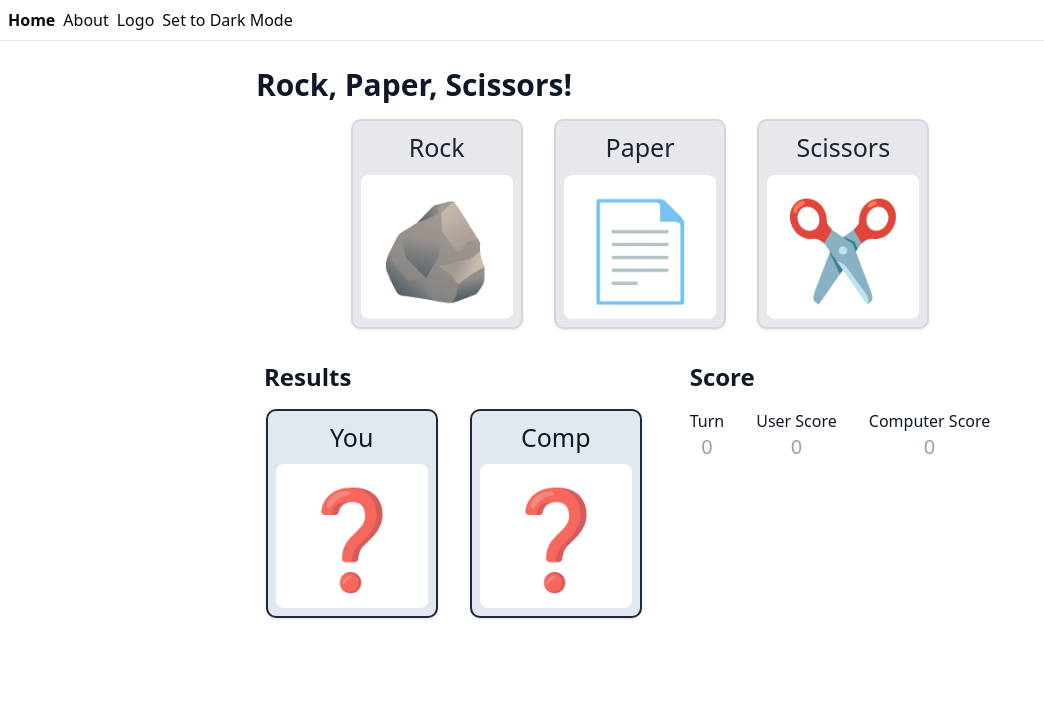
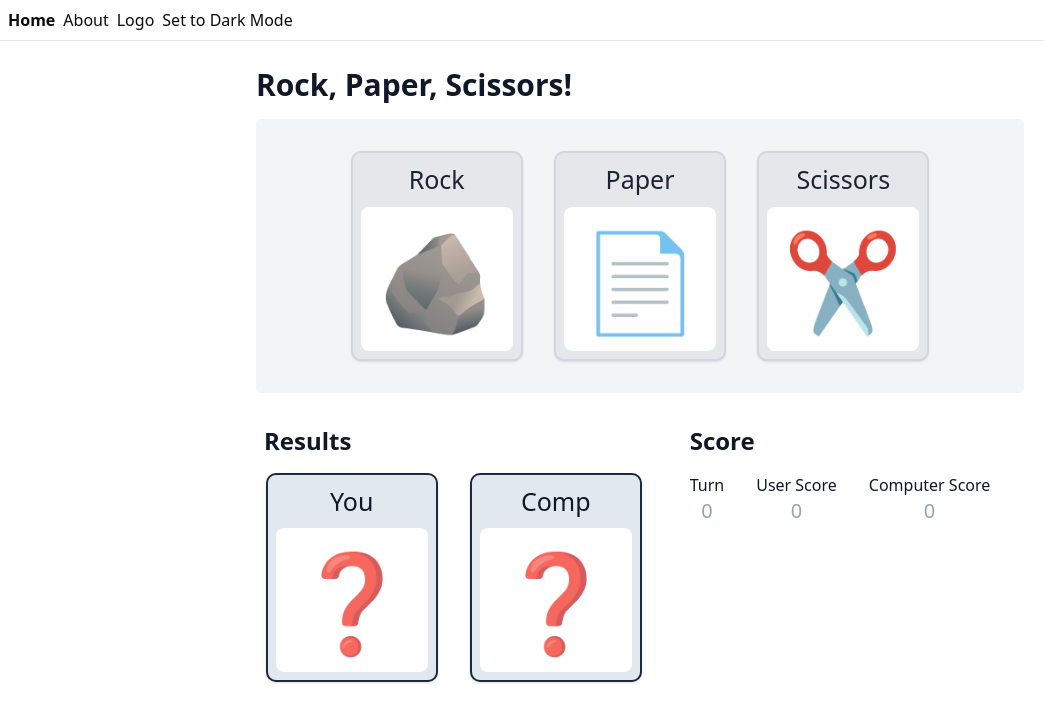
Before and after one commit to emilyeserven/motion-experiments, a React (Vite) app in the folder packages/client/: page / in a window 1280 px wide. Shown: the top 722 px of the page, without its empty margins (0-1044 px from the left). Built offline with nearby package versions, Linux system fonts and the light colour scheme.

Commit message:
slight card area style changes

```diff
--- a/packages/client/src/components/Game.tsx
+++ b/packages/client/src/components/Game.tsx
@@ -45,7 +45,12 @@ export function Game() {
 
         <h1 className="mt-0 mb-4 text-3xl font-bold">Rock, Paper, Scissors!</h1>
 
-        <div className="flex flex-row justify-center gap-4">
+        <div
+          className={`
+            inset-1 flex flex-row justify-center gap-4 rounded-sm bg-gray-100
+            py-8
+          `}
+        >
           <Card
             icon="rock"
             text="Rock"
```
